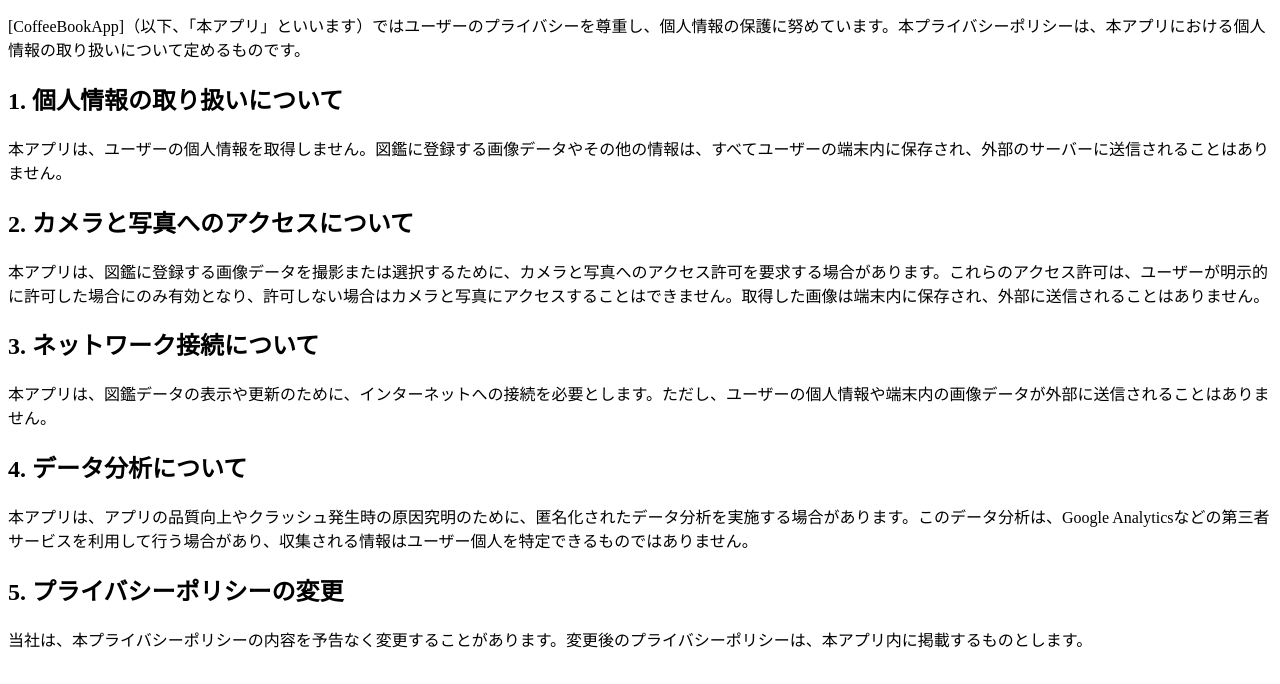
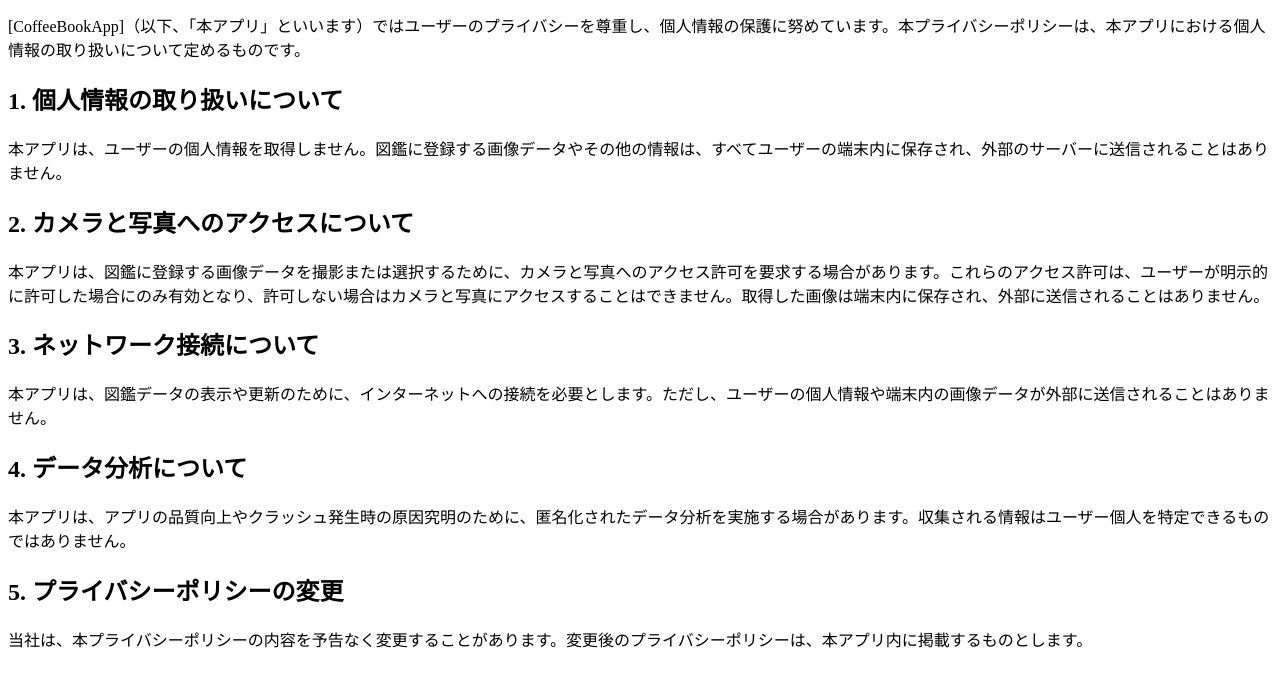
Before and after one commit to coffee-bonfire/coffeebooks.io, a plain HTML site: page index.html in a window 1280 px wide. Shown: the part 116-800 px from the top of the page. Drawn offline with Linux system fonts and the light colour scheme.

Commit message:
Update index.html

```diff
--- a/index.html
+++ b/index.html
@@ -24,7 +24,7 @@
 
   <h2>4. データ分析について</h2>
 
-  <p>本アプリは、アプリの品質向上やクラッシュ発生時の原因究明のために、匿名化されたデータ分析を実施する場合があります。このデータ分析は、Google Analyticsなどの第三者サービスを利用して行う場合があり、収集される情報はユーザー個人を特定できるものではありません。</p>
+  <p>本アプリは、アプリの品質向上やクラッシュ発生時の原因究明のために、匿名化されたデータ分析を実施する場合があります。収集される情報はユーザー個人を特定できるものではありません。</p>
 
   <h2>5. プライバシーポリシーの変更</h2>
 
```
